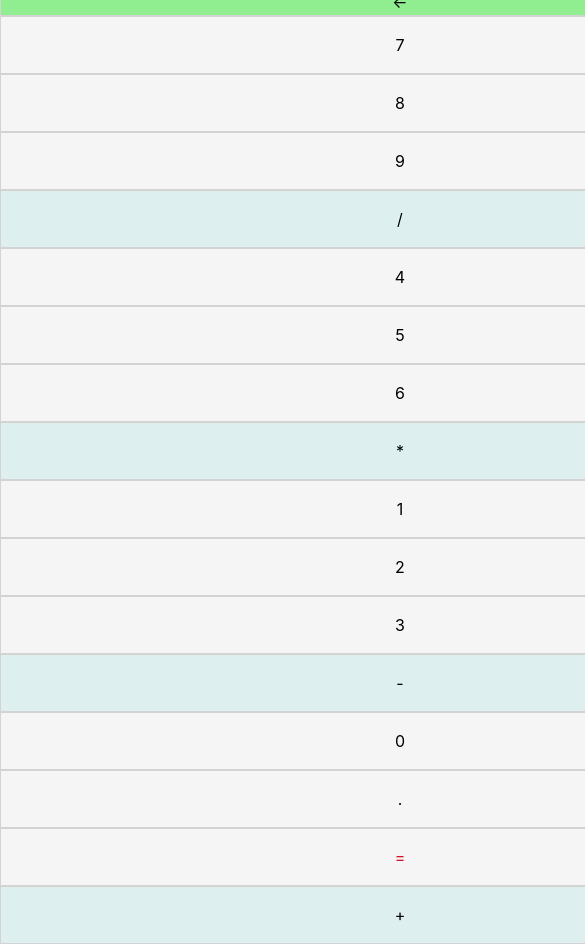
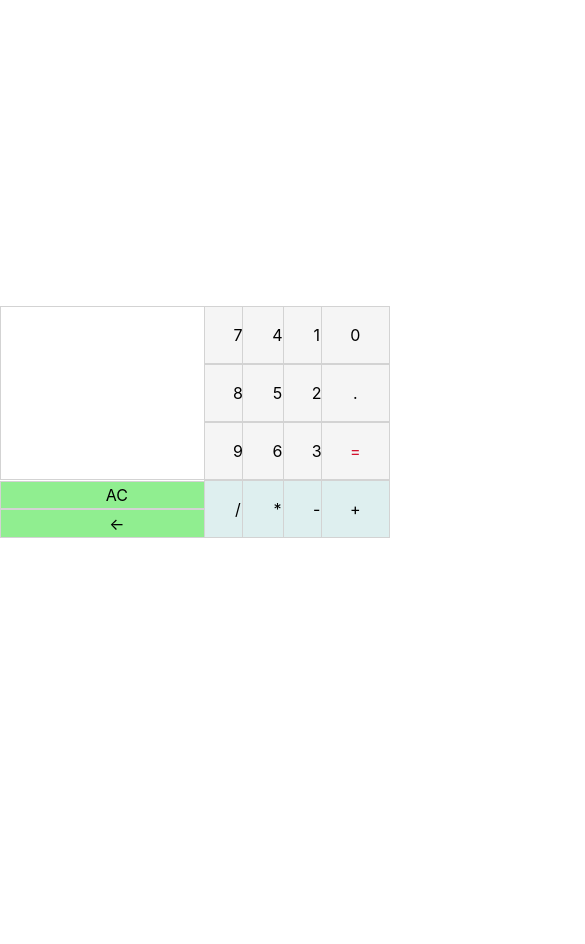
Before and after one commit to Bruno-Volpe/calculadora, a plain HTML site: page index.html in a window 390 px wide. Shown: the top 944 px of the page, 585 px wide, since content can reach past the window. After the commit the page ends 844 px from the top, so only its background shows below. Drawn offline with nearby package versions, Linux system fonts and the light colour scheme.

Commit message:
responsive

```diff
--- a/style.css
+++ b/style.css
@@ -46,3 +46,24 @@ input {
 button {
     border: 0.1px solid #D3D3D3;
 }
+
+@media (max-width: 480px) {
+    .box {
+        display: flex !important;
+        width: 100% !important;
+    }
+
+    input {
+        width: 100%;
+        height: 75%;
+        border: 0.5px solid #D3D3D3;
+        background-color: #fff;
+        padding-left: 10px;
+    }
+
+    .line div {
+        background-color: #F5F5F5;
+        color: black;
+        padding: 16px 8px;
+    }
+}
```
